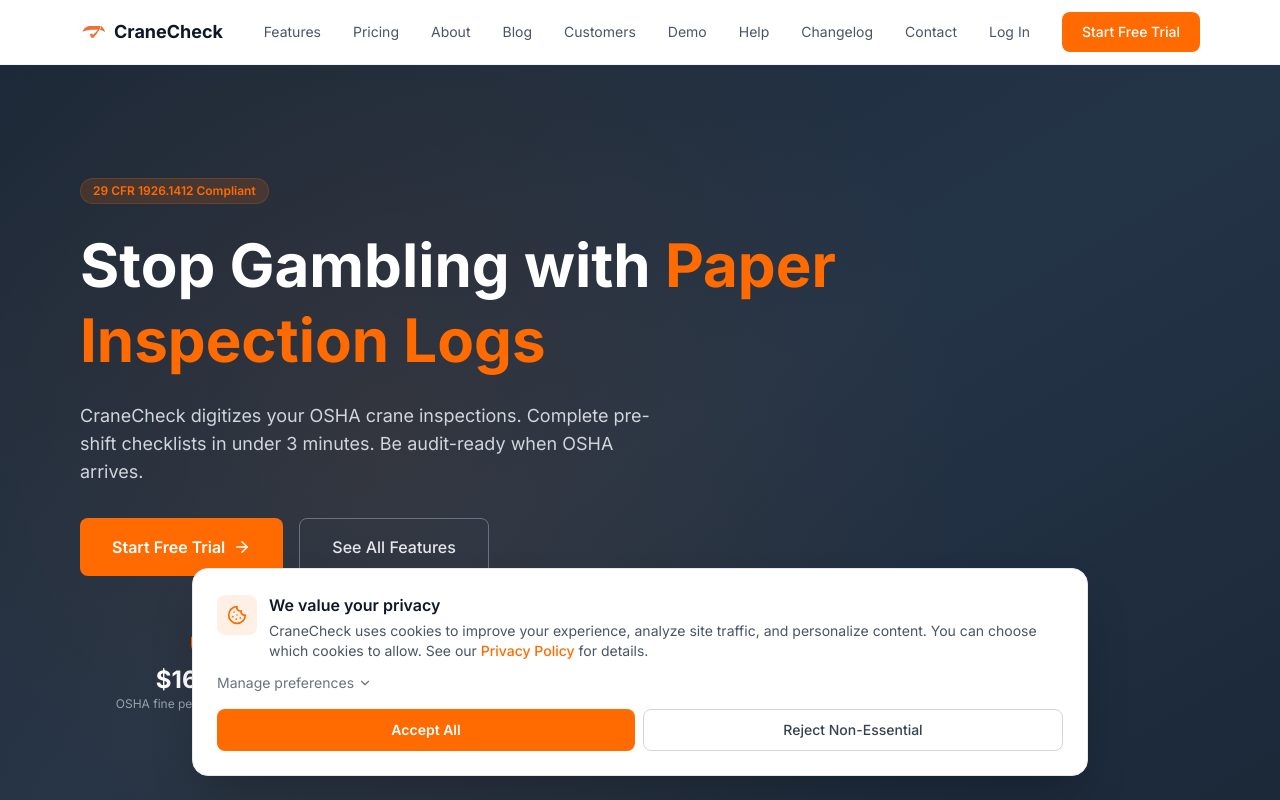
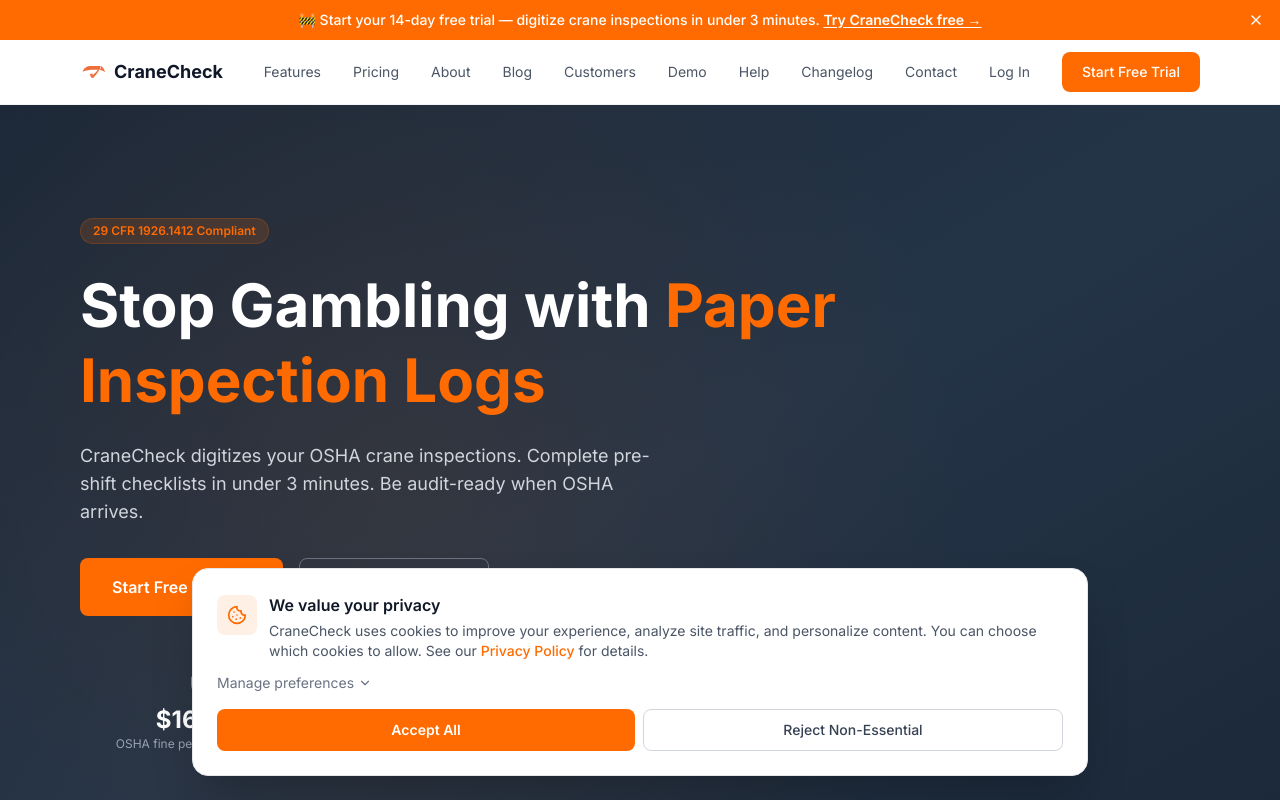
Before and after one commit to nolanterry/cranecheck-site, a Next.js app: page / in a window 1280 px wide. Shown: the top 800 px of the page. Built offline with nearby package versions, Linux system fonts and the light colour scheme.

Commit message:
Add announcement/promo bar component — dismissible, localStorage-persistent, brand-matched, WCAG compliant

```diff
--- a/src/app/layout.tsx
+++ b/src/app/layout.tsx
@@ -3,6 +3,7 @@
 import "./globals.css";
 import { ExitIntentPopup } from "@/components/exit-intent-popup";
 import { CookieConsent } from "@/components/cookie-consent";
+import { PromoBar } from "@/components/promo-bar";
 
 const inter = Inter({ subsets: ["latin"], display: "swap" });
 
@@ -142,6 +143,7 @@
   return (
     <html lang="en">
       <body className={`${inter.className} bg-white text-gray-900 antialiased`}>
+        <PromoBar />
         <a href="#main-content" className="skip-to-content">
           Skip to main content
         </a>
--- /dev/null
+++ b/src/components/promo-bar.tsx
@@ -0,0 +1,61 @@
+"use client";
+
+import { useState, useEffect } from "react";
+import { X } from "lucide-react";
+
+const STORAGE_KEY = "cranecheck-promo-dismissed";
+const PROMO_ID = "spring-2026-trial"; // Change this to reset dismissal for new promos
+
+export function PromoBar() {
+  const [visible, setVisible] = useState(false);
+
+  useEffect(() => {
+    try {
+      const stored = localStorage.getItem(STORAGE_KEY);
+      if (stored) {
+        const parsed = JSON.parse(stored);
+        if (parsed.id === PROMO_ID) return; // Same promo already dismissed
+      }
+      setVisible(true);
+    } catch {
+      setVisible(true);
+    }
+  }, []);
+
+  const dismiss = () => {
+    setVisible(false);
+    try {
+      localStorage.setItem(
+        STORAGE_KEY,
+        JSON.stringify({ id: PROMO_ID, dismissed: new Date().toISOString() })
+      );
+    } catch {}
+  };
+
+  if (!visible) return null;
+
+  return (
+    <div
+      role="banner"
+      aria-label="Promotional announcement"
+      className="relative bg-brand text-white text-sm text-center py-2.5 px-10"
+    >
+      <p className="font-medium">
+        🚧 Start your 14-day free trial — digitize crane inspections in under 3 minutes.{" "}
+        <a
+          href="https://app.cranecheck.com/sign-up"
+          className="underline underline-offset-2 font-semibold hover:opacity-90 transition-opacity"
+        >
+          Try CraneCheck free →
+        </a>
+      </p>
+      <button
+        onClick={dismiss}
+        className="absolute right-3 top-1/2 -translate-y-1/2 p-1 rounded hover:bg-white/20 transition-colors"
+        aria-label="Dismiss announcement"
+      >
+        <X size={16} />
+      </button>
+    </div>
+  );
+}
```
